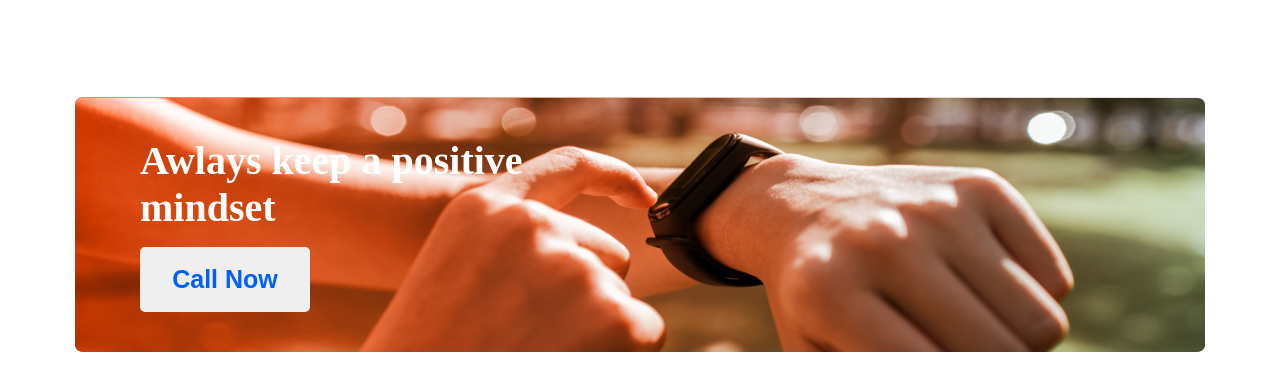
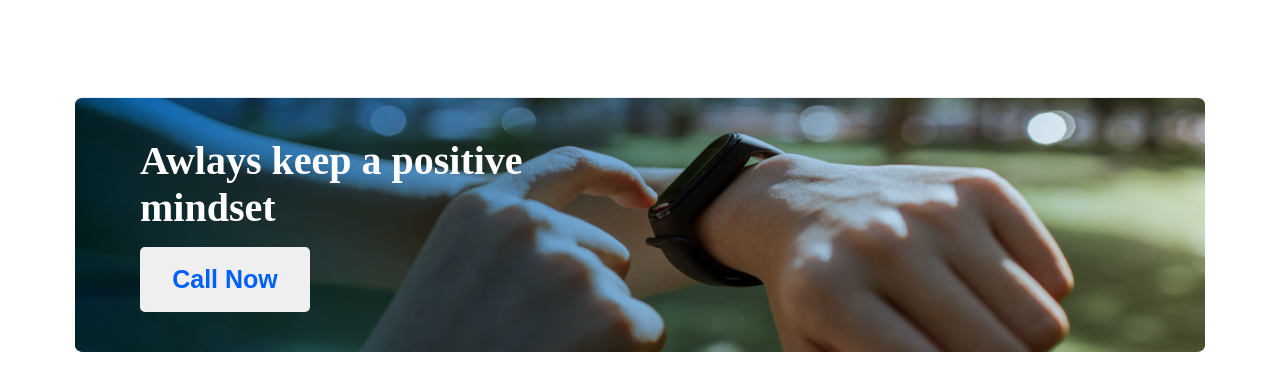
Before and after one commit to muntasir-smm/munna-assignment-one, a plain HTML site: page index.html in a window 1280 px wide. Shown: the part 2382-2772 px from the top of the page. Drawn offline with Linux system fonts and the light colour scheme.

Commit message:
Demo-finish-1

```diff
--- a/styles/style.css
+++ b/styles/style.css
@@ -10,6 +10,7 @@ header{
     background-repeat: no-repeat;
     color: #ffffff;
     text-align: right;
+    background-size: cover
 }
 header .title{
     font-weight: 700;
@@ -113,7 +114,7 @@ ul{
     justify-content: center;
 }
   .bottom-banner{
-    background-image: url(../images/gradient3.png), url(../images/watch.png);
+    background-image: url(../images/gradient1.png), url(../images/watch.png);
     background-repeat: no-repeat;
     background-size: 100% 100%;
     margin: 20px 100px;
@@ -122,7 +123,7 @@ ul{
     color: #ffffff;
     margin: 100px 250px;
     padding: 40px 615px 40px 65px;
-    background-blend-mode:color;
+    background-blend-mode:multiply;
   }
 .bottom-banner-title{
     width: 450px;
```
